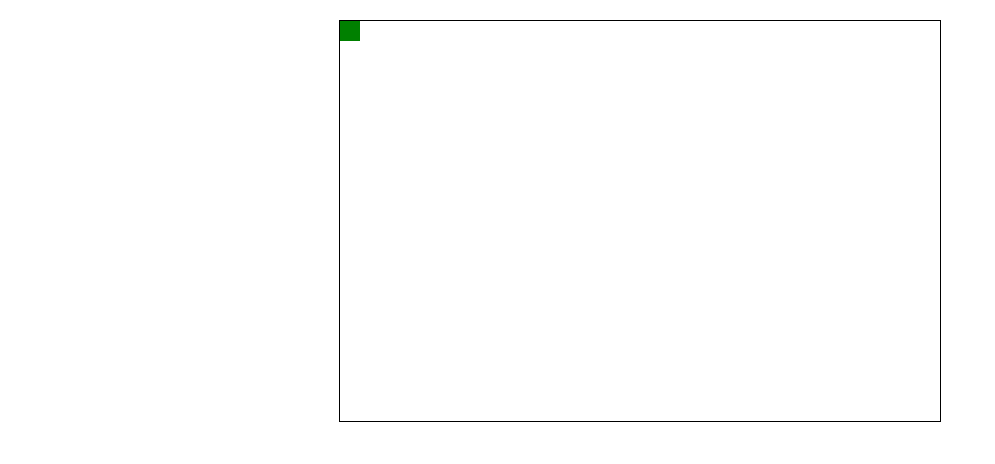
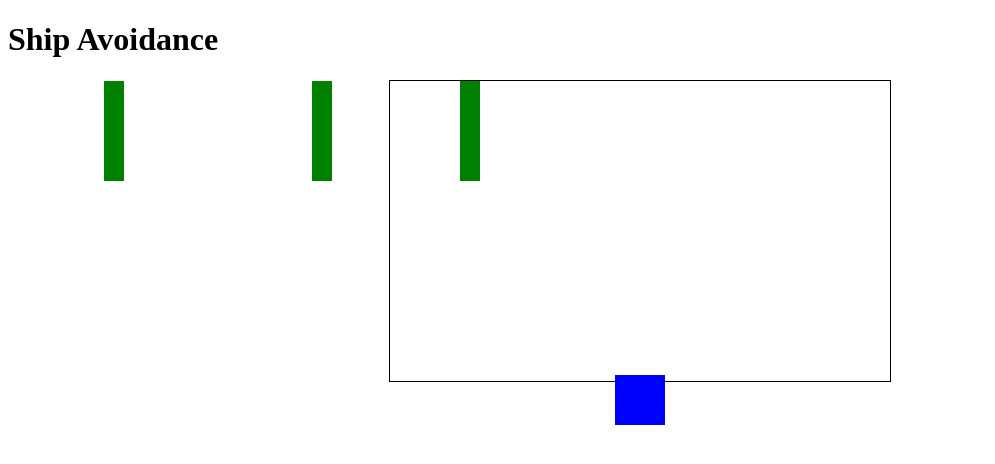
Before and after one commit to cpValGit/snake, a plain HTML site: page index.html in a window 1280 px wide. Shown: the whole page, without its empty margins (0-995 px from the left). Drawn offline with Linux system fonts and the light colour scheme.

Commit message:
Update index.html

```diff
--- a/index.html
+++ b/index.html
@@ -1,47 +1,163 @@
 <!DOCTYPE html>
 <html>
 <head>
-  <title>Snake Game 2</title>
+  <title>Ship Avoidance</title>
   <style>
-    #game-board {
-      width: 600px;
-      height: 400px;
+    #game-container {
+      width: 500px;
+      height: 300px;
       border: 1px solid black;
-      position: relative;
-      margin: 20px auto;
+      margin: 0 auto;
+      text-align: center;
     }
-    .snake {
+
+    #ship {
+      position: absolute;
+      width: 50px;
+      height: 50px;
+      background-color: blue;
+      top: 50%;
+      left: 50%;
+      transform: translate(-50%, -50%);
+    }
+
+    .obstacle {
+      position: absolute;
       width: 20px;
-      height: 20px;
+      height: 100px;
       background-color: green;
-      position: absolute;
     }
   </style>
 </head>
 <body>
-  <div id="game-board">
-    <div id="snake" class="snake"></div>
+  <h1>Ship Avoidance</h1>
+
+  <div id="game-container">
+    <div id="ship"></div>
   </div>
 
   <script>
-    document.addEventListener("DOMContentLoaded", function() {
-      const snake = document.getElementById("snake");
-      let snakeX = 0;
-      let snakeY = 0;
+    // Startposition for skibet
+    var shipPosition = {
+      x: 250,
+      y: 150
+    };
 
-      document.addEventListener("mousemove", function(event) {
-        snakeX = event.clientX - snake.offsetWidth / 2;
-        snakeY = event.clientY - snake.offsetHeight / 2;
-      });
+    // Tasterne der bruges til at styre skibet
+    var keys = {
+      ArrowUp: false,
+      ArrowDown: false,
+      ArrowLeft: false,
+      ArrowRight: false
+    };
 
-      function moveSnake() {
-        snake.style.left = snakeX + "px";
-        snake.style.top = snakeY + "px";
-        requestAnimationFrame(moveSnake);
+    // Funktionen, der kører, når spillet starter
+    function startGame() {
+      document.addEventListener('keydown', handleKeyDown);
+      document.addEventListener('keyup', handleKeyUp);
+
+      // Starter spilloopet
+      setInterval(gameLoop, 16);
+    }
+
+    // Funktionen der håndterer tastetryk
+    function handleKeyDown(event) {
+      event.preventDefault();
+
+      if (event.code in keys) {
+        keys[event.code] = true;
+      }
+    }
+
+    // Funktionen der håndterer tasteløft
+    function handleKeyUp(event) {
+      event.preventDefault();
+
+      if (event.code in keys) {
+        keys[event.code] = false;
+      }
+    }
+
+    // Spilloopet
+    function gameLoop() {
+      var ship = document.getElementById('ship');
+
+      // Opdaterer skibets position baseret på tastetryk
+      if (keys.ArrowUp) {
+        shipPosition.y -= 2;
       }
 
-      moveSnake();
-    });
+      if (keys.ArrowDown) {
+        shipPosition.y += 2;
+      }
+
+      if (keys.ArrowLeft) {
+        shipPosition.x -= 2;
+      }
+
+      if (keys.ArrowRight) {
+        shipPosition.x += 2;
+      }
+
+      // Opdaterer skibets visuelle position
+      ship.style.top = shipPosition.y + 'px';
+      ship.style.left = shipPosition.x + 'px';
+
+      // Kollisionstjek med bjerge
+      var obstacles = document.getElementsByClassName('obstacle');
+
+      for (var i = 0; i < obstacles.length; i++) {
+        var obstacle = obstacles[i];
+
+        if (isColliding(ship, obstacle)) {
+          endGame();
+          return;
+        }
+      }
+    }
+
+    // Funktionen der tjekker for kollision mellem to elementer
+    function isColliding(element1, element2) {
+      var rect1 = element1.getBoundingClientRect();
+      var rect2 = element2.getBoundingClientRect();
+
+      return !(rect1.right < rect2.left ||
+               rect1.left > rect2.right ||
+               rect1.bottom < rect2.top ||
+               rect1.top > rect2.bottom);
+    }
+
+    // Funktionen der afslutter spillet
+    function endGame() {
+      document.removeEventListener('keydown', handleKeyDown);
+      document.removeEventListener('keyup', handleKeyUp);
+
+      alert('Spillet er slut! Du kolliderede med et bjerg.');
+    }
+  </script>
+
+  <script>
+    // Funktionen der tilføjer bjerge til spillet
+    function addObstacle() {
+      var gameContainer = document.getElementById('game-container');
+
+      var obstacle = document.createElement('div');
+      obstacle.className = 'obstacle';
+
+      // Placering af bjerg på tilfældig x-position
+      var obstacleX = Math.floor(Math.random() * 480);
+      obstacle.style.left = obstacleX + 'px';
+
+      gameContainer.appendChild(obstacle);
+
+      // Fjern bjerg efter 3 sekunder
+      setTimeout(function() {
+        obstacle.remove();
+      }, 3000);
+    }
+
+    // Starter tilføjelse af bjerge hvert sekund
+    setInterval(addObstacle, 1000);
   </script>
 </body>
 </html>
```
